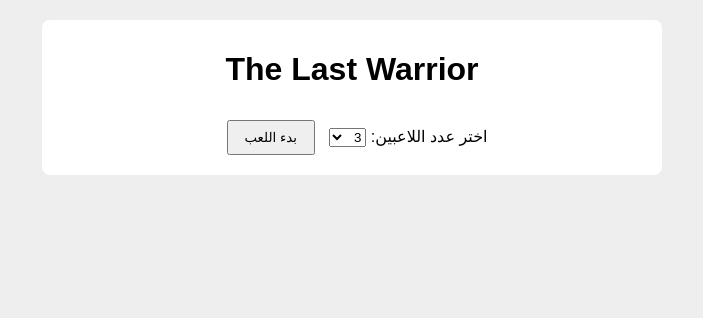
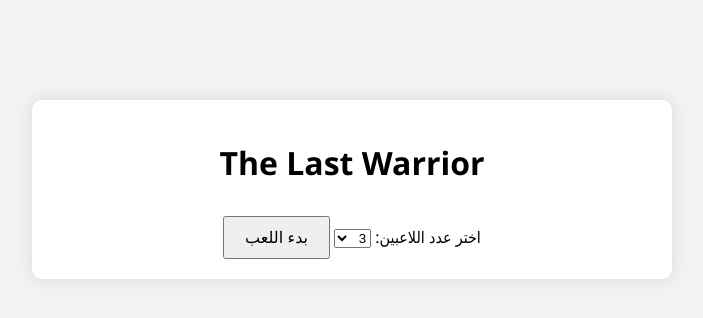
Before and after one commit to fasoooll10/the-last-warrior, a plain HTML site: page index.html in a window 1280 px wide. Shown: the whole page, without its empty margins (288-991 px from the left). Drawn offline with Linux system fonts and the light colour scheme.

Commit message:
Update style.css

```diff
--- a/style.css
+++ b/style.css
@@ -1,27 +1,30 @@
 body {
-  font-family: sans-serif;
-  background: #eee;
+  font-family: 'Segoe UI', Tahoma, Geneva, Verdana, sans-serif;
+  background-color: #f2f2f2;
   margin: 0;
   padding: 0;
+  direction: rtl;
   text-align: center;
-  direction: rtl; /* للعرض باللغة العربية */
 }
 
 .container {
-  width: 90%;
+  margin-top: 100px;
+  padding: 20px;
+  background-color: white;
+  border-radius: 10px;
+  width: 80%;
   max-width: 600px;
-  margin: 20px auto;
-  padding: 10px;
-  background: #fff;
-  border-radius: 8px;
+  margin-left: auto;
+  margin-right: auto;
+  box-shadow: 0px 0px 15px rgba(0,0,0,0.1);
+}
+
+button {
+  padding: 10px 20px;
+  font-size: 16px;
+  cursor: pointer;
+  margin-top: 10px;
 }
 
 .hidden {
   display: none;
-}
-
-button {
-  margin: 10px;
-  padding: 8px 16px;
-  cursor: pointer;
-}
```
